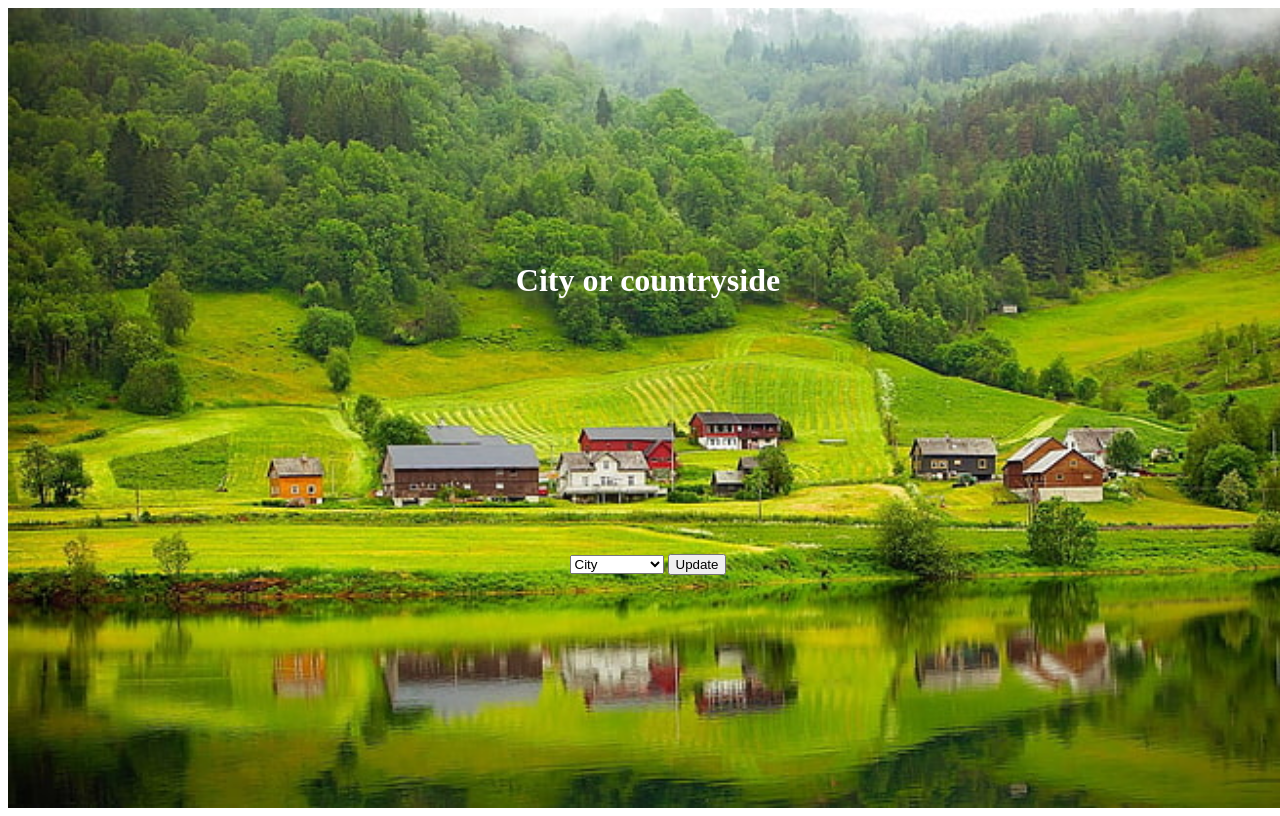
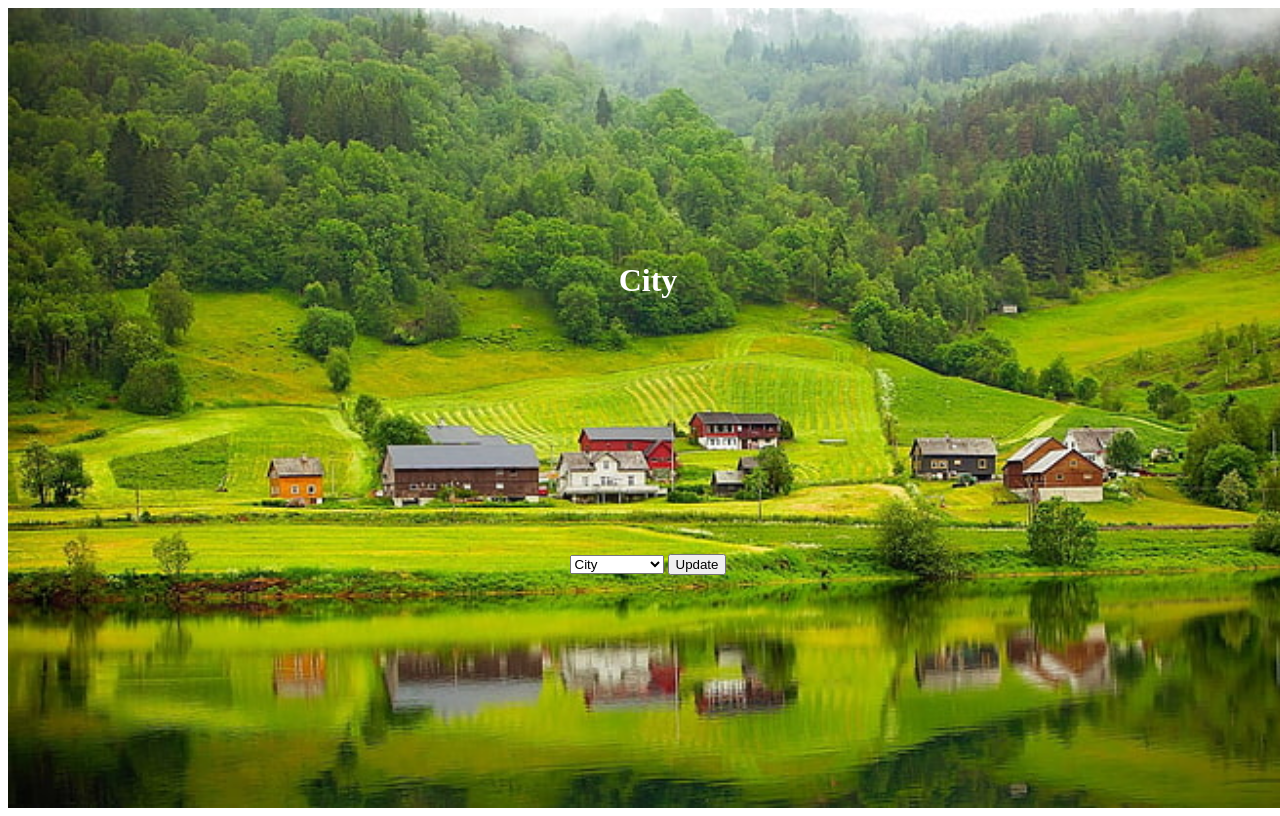
Before and after one commit to Lorellana21/guess-the-number-game, a plain HTML site: page index.html in a window 1280 px wide. Both pictures are taken after a click on the button "Update". Drawn offline with Linux system fonts and the light colour scheme.

Commit message:
addeventlistener working

```diff
--- a/index.html
+++ b/index.html
@@ -11,13 +11,13 @@
 
 <body>
     <main class="main backgroundCountryside">
-        <h1 class="title">City or countryside</h1>
+        <h1 class="title js-title">City</h1>
         <form class="controls" action="">
-            <select class="controls__options" name="option__selected" id="">
-                <option value="">City</option>
-                <option value="">Countryside</option>
+            <select class="controls__options js-select" name="option__selected" id="">
+                <option value="City">City</option>
+                <option value="Countryside">Countryside</option>
             </select>
-            <input class="controls__button" type="button" value="Update">
+            <input class="controls__button js-button" type="button" value="Update">
         </form>
     </main>
 
--- a/js/main.js
+++ b/js/main.js
@@ -0,0 +1,35 @@
+'use strict';
+
+const mainElement = document.querySelector ('.js-main');
+const titleElement = document.querySelector ('.js-title');
+const selectElement = document.querySelector ('.js-select');
+const buttonElement = document.querySelector ('.js-button');
+
+
+
+
+
+function handlerClickButton(event){
+const selectedItem = selectElement.value;
+titleElement.innerHTML = selectedItem;
+}
+
+
+
+
+
+buttonElement.addEventListener("click", handlerClickButton);
+
+//generar numero aleatorio
+function getRandomInt(max) {
+    return Math.floor(Math.random() * max);
+    mainElement.classList.remove("backgroundCity", "backgroundCountryside")
+    // if(numero aleatroio es par){
+        mainElement.classList.add("backgroundCity")
+    // } else {
+        mainElement.classList.add("backgroundCountryside");
+    }
+//   }
+
+
+console.log(getRandomInt(100));
```
